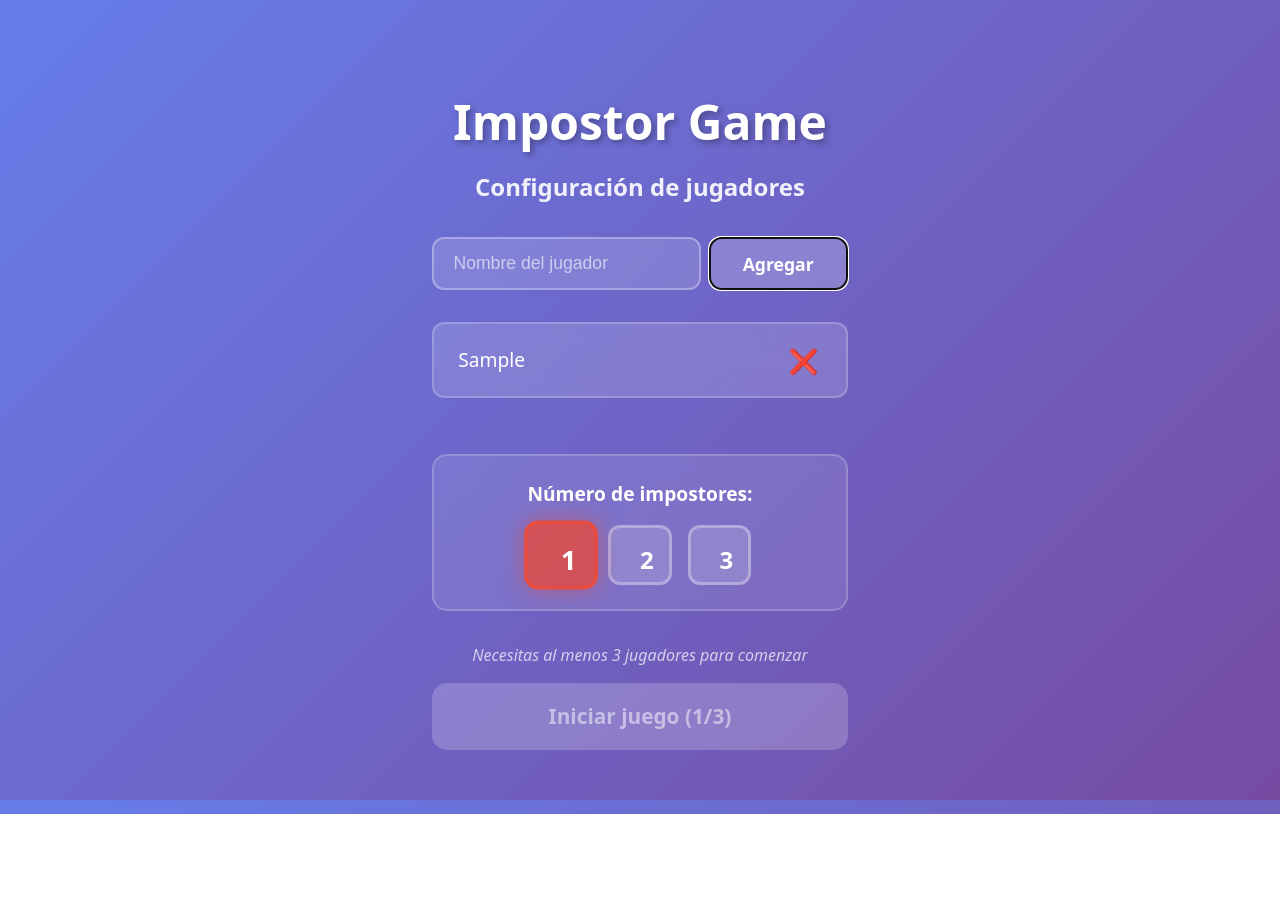
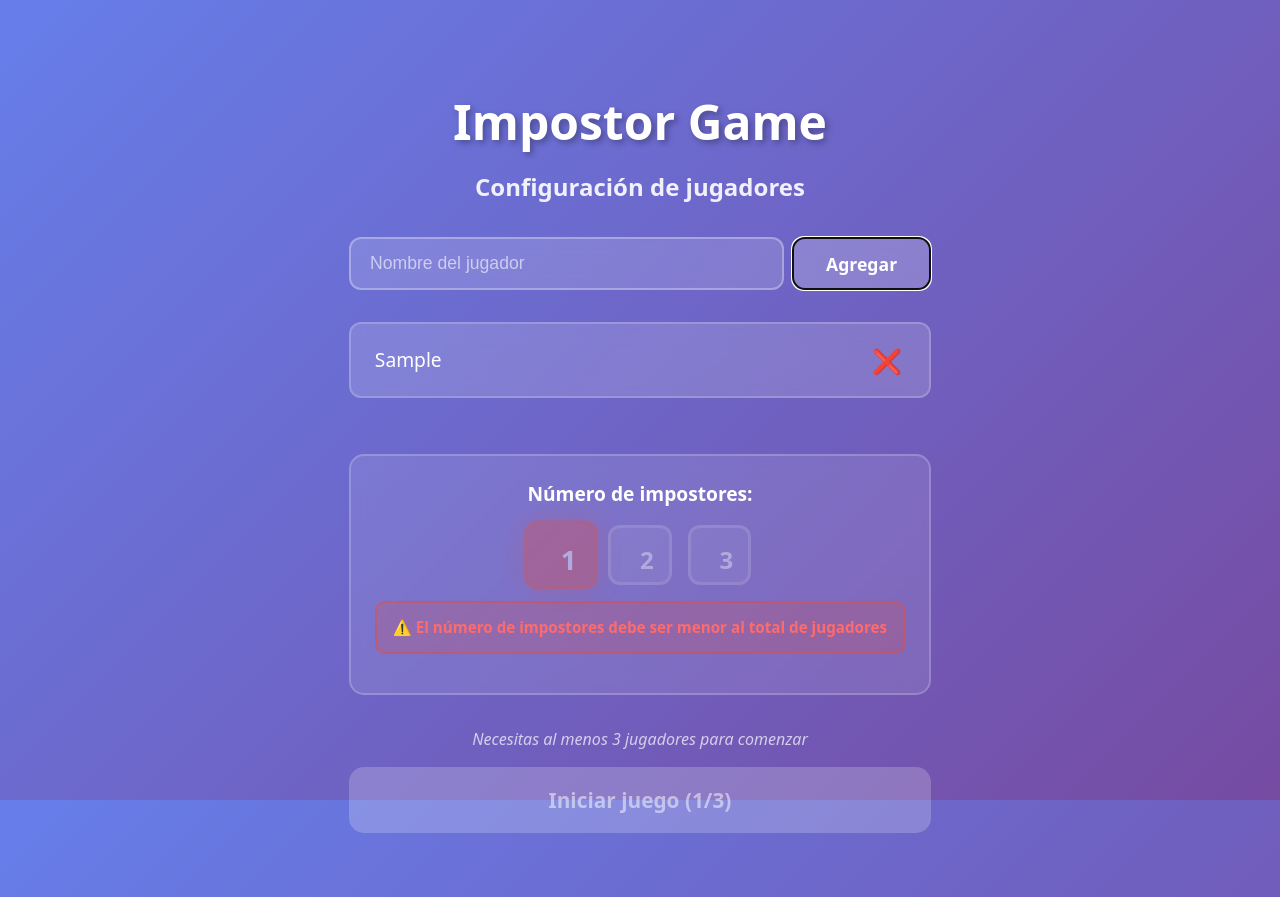
Before and after one commit to DiegoRicko/impostor-game, a Vue app: page / in a window 1280 px wide. Both pictures are taken after typing "Sample" into the empty fields and a click on the button "Agregar". Before the commit the page ends 814 px from the top, so only its background shows below. Built offline with nearby package versions, Linux system fonts and the light colour scheme.

Commit message:
Multi-impostor

```diff
--- a/src/stores/gameStore.ts
+++ b/src/stores/gameStore.ts
@@ -24,6 +24,20 @@ export const useGameStore = defineStore('game', {
 
   }),
 
+  getters: {
+    maxImpostors(): number {
+      return Math.max(1, this.players.length - 1)
+    },
+
+    impostorError(): string | null {
+      if (this.players.length === 0) return null
+      if (this.impostorCount >= this.players.length) {
+        return 'El número de impostores debe ser menor al total de jugadores'
+      }
+      return null
+    },
+  },
+
   actions: {
     addPlayer(name: string) {
       if (!name.trim()) return
@@ -37,10 +51,20 @@ export const useGameStore = defineStore('game', {
 
     removePlayer(id: number) {
       this.players = this.players.filter(p => p.id !== id)
+
+      // Ajustar automáticamente el número de impostores si es necesario
+      const maxImpostors = Math.max(1, this.players.length - 1)
+      if (this.impostorCount >= maxImpostors) {
+        this.impostorCount = Math.max(1, maxImpostors)
+      }
     },
 
     startGame() {
       if (this.players.length < 3) return
+      // Validar que el número de impostores sea válido
+      if (this.impostorCount >= this.players.length) {
+        this.impostorCount = Math.max(1, this.players.length - 1)
+      }
       this.phase = 'CATEGORY_SELECT'
     },
 
--- a/src/views/EndView.vue
+++ b/src/views/EndView.vue
@@ -45,7 +45,7 @@ const isWin = computed(() =>
           <div class="impostors-list">
             <span v-for="imp in impostors" :key="imp.id" class="info-value impostor-name">
               {{ imp.name }}
-              <span v-if="imp.clue" class="impostor-clue">({{ imp.clue }})</span>
+              <!-- <span v-if="imp.clue" class="impostor-clue">({{ imp.clue }})</span> -->
             </span>
           </div>
         </div>
--- a/src/views/SetupView.vue
+++ b/src/views/SetupView.vue
@@ -49,12 +49,22 @@ const playerName = ref('')
         <button
           v-for="count in [1, 2, 3]"
           :key="count"
-          :class="['impostor-count-btn', { active: store.impostorCount === count }]"
+          :class="['impostor-count-btn', {
+            active: store.impostorCount === count,
+            disabled: count >= store.players.length
+          }]"
+          :disabled="count >= store.players.length"
           @click="store.setImpostorCount(count)"
         >
           {{ count }}
         </button>
       </div>
+      <p v-if="store.impostorError" class="error-message">
+        ⚠️ {{ store.impostorError }}
+      </p>
+      <p v-else-if="store.players.length > 0" class="info-message">
+        Máximo de impostores: {{ store.maxImpostors }}
+      </p>
     </div>
 
     <p v-if="store.players.length < 3" class="hint">
@@ -63,7 +73,7 @@ const playerName = ref('')
 
     <button
       class="start-button"
-      :disabled="store.players.length < 3"
+      :disabled="store.players.length < 3 || !!store.impostorError"
       @click="store.startGame()"
     >
       Iniciar juego ({{ store.players.length }}/3)
@@ -247,6 +257,41 @@ const playerName = ref('')
   transform: scale(0.95);
 }
 
+.impostor-count-btn.disabled {
+  opacity: 0.4;
+  cursor: not-allowed;
+}
+
+.error-message {
+  margin-top: 1rem;
+  padding: 0.8rem 1rem;
+  background: rgba(231, 76, 60, 0.2);
+  border: 2px solid rgba(231, 76, 60, 0.5);
+  border-radius: 10px;
+  color: #ff6b6b;
+  font-size: 0.95rem;
+  font-weight: 600;
+  text-align: center;
+  animation: shake 0.5s ease;
+}
+
+@keyframes shake {
+  0%, 100% { transform: translateX(0); }
+  25% { transform: translateX(-5px); }
+  75% { transform: translateX(5px); }
+}
+
+.info-message {
+  margin-top: 1rem;
+  padding: 0.6rem 1rem;
+  background: rgba(52, 152, 219, 0.15);
+  border: 1px solid rgba(52, 152, 219, 0.3);
+  border-radius: 8px;
+  color: rgba(255, 255, 255, 0.8);
+  font-size: 0.9rem;
+  text-align: center;
+}
+
 .hint {
   text-align: center;
   color: rgba(255, 255, 255, 0.7);
@@ -322,6 +367,11 @@ const playerName = ref('')
     font-size: 1.3rem;
   }
 
+  .error-message,
+  .info-message {
+    font-size: 0.85rem;
+  }
+
   .start-button {
     font-size: 1.2rem;
   }
```
